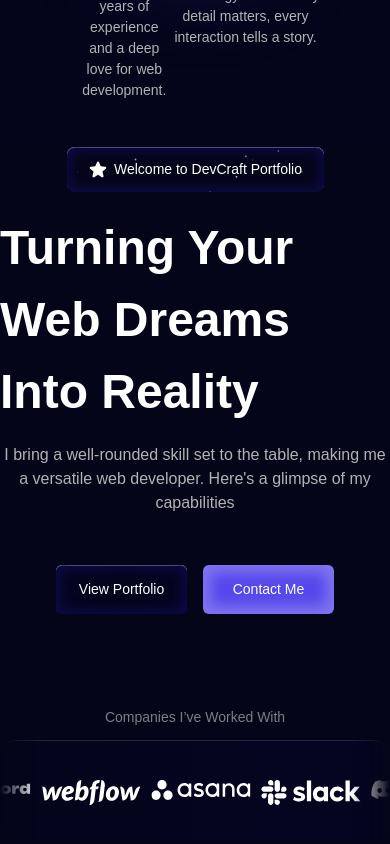
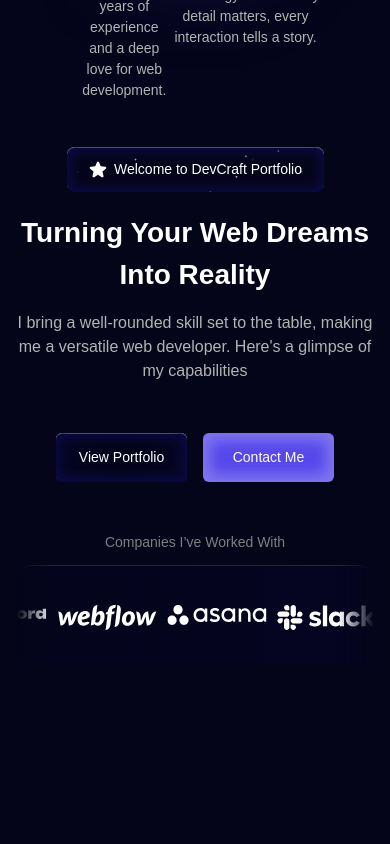
Before and after one commit to Saba-Vardosanidze/DevCraft, a React (Vite) app: page / in a window 390 px wide. Shown: the part 723-1567 px from the top of the page. Built offline with nearby package versions, Linux system fonts and the light colour scheme; a web font is replaced by a local one.

Commit message:
update/mediaQuery

```diff
--- a/src/components/Welcome/Welcome.module.css
+++ b/src/components/Welcome/Welcome.module.css
@@ -37,6 +37,7 @@
   color: var(--color-white);
   font-size: 48px;
   font-weight: bold;
+  text-align: center;
 }
 .welcomeTitle p {
   color: var(--color-paragraph);
@@ -122,6 +123,7 @@
 .slider:hover .item {
   animation-play-state: paused !important;
   filter: grayscale(1);
+  cursor: pointer;
 }
 .slider .item:hover {
   filter: grayscale(0);
@@ -142,3 +144,14 @@
   color: var(--color-sliderParagraph);
   font-size: 14px;
 }
+@media (max-width: 1200px) {
+  .mainContainer {
+    width: 357px;
+  }
+  .welcomeTitle h2 {
+    font-size: 28px;
+  }
+  .companies {
+    margin-top: 50px;
+  }
+}
```
